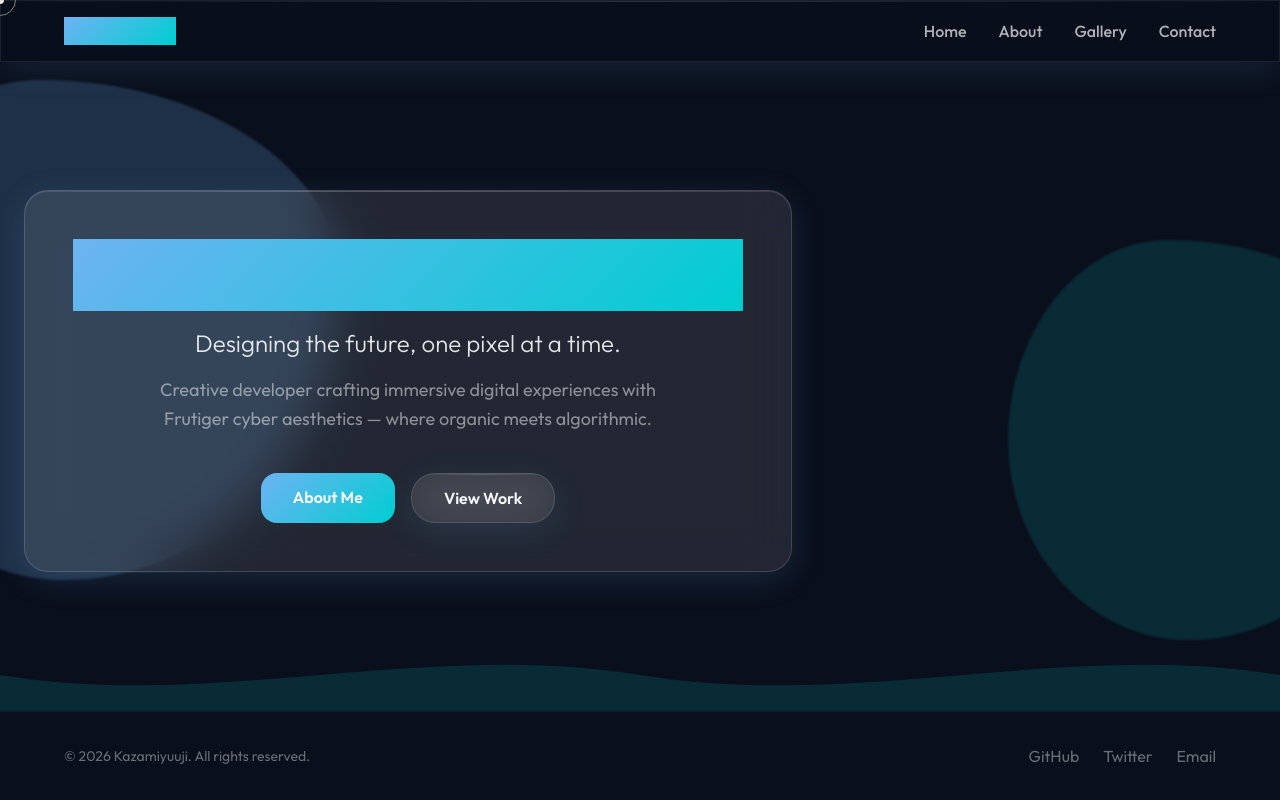
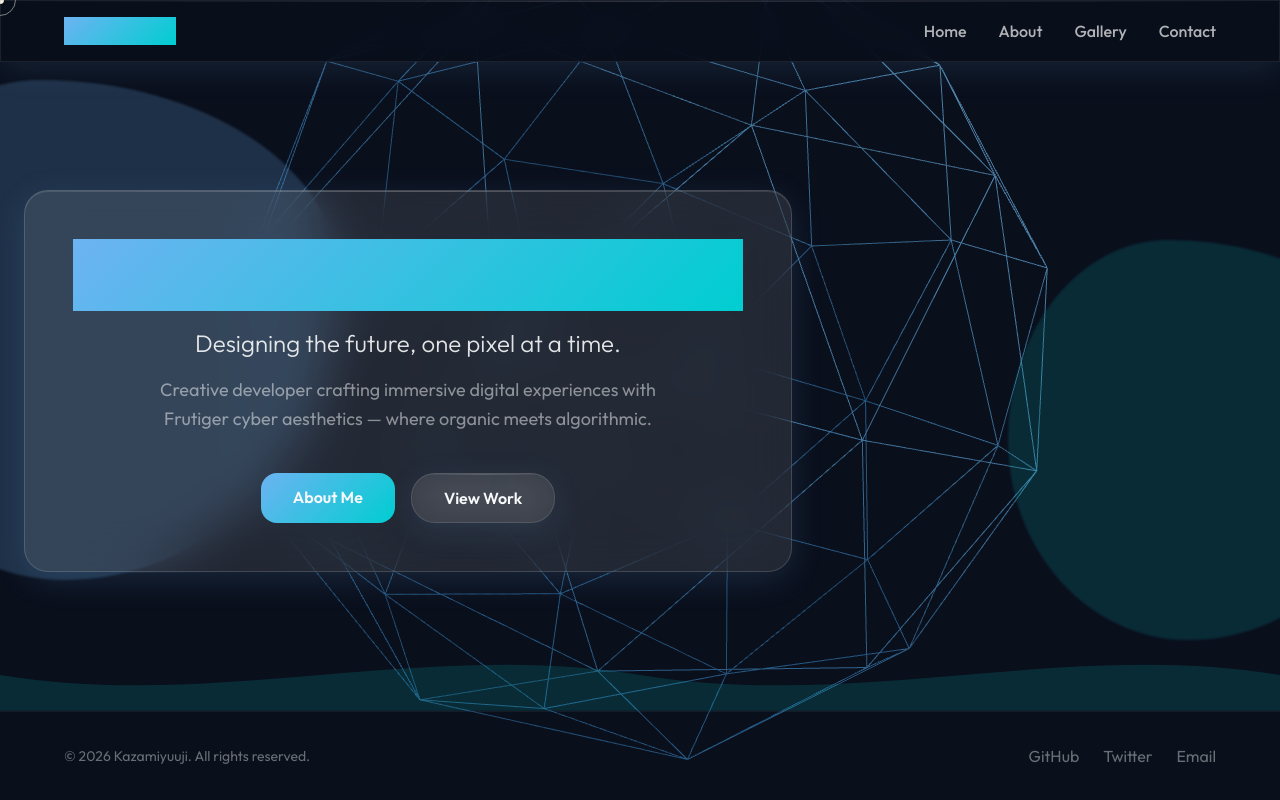
Before and after one commit to kazamiyuuji9029/kazamiyuuji, a Next.js app: page / in a window 1280 px wide. Built offline with nearby package versions, Linux system fonts and the light colour scheme.

Commit message:
feat(04-01): integrate HeroScene with dynamic import in home page
- Added HeroSceneLoader behind hero text as 3D background
- Used next/dynamic with ssr: false via Client Component wrapper
- Loading fallback shown while 3D scene loads
- Hero content z-indexed above 3D layer

```diff
--- a/app/page.tsx
+++ b/app/page.tsx
@@ -4,11 +4,15 @@ import GlassPanel from "@/components/glass/GlassPanel";
 import Blob from "@/components/shapes/Blob";
 import Wave from "@/components/shapes/Wave";
 import ScrollReveal from "@/components/animation/ScrollReveal";
+import HeroSceneLoader from "@/components/3d/HeroSceneLoader";
 import { heroContent } from "@/lib/data/portfolio";
 
 export default function Home() {
   return (
     <div className="min-h-screen flex flex-col relative overflow-hidden">
+      {/* 3D Hero Scene (lazy-loaded) */}
+      <HeroSceneLoader />
+
       {/* Background organic shapes */}
       <Blob
         color="rgba(109, 179, 242, 0.2)"
@@ -23,7 +27,7 @@ export default function Home() {
 
       <Navigation />
 
-      <main className="flex-1 flex items-center justify-center px-6 pt-24">
+      <main className="flex-1 flex items-center justify-center px-6 pt-24 relative z-10">
         <ScrollReveal className="w-full">
           <GlassPanel variant="hero" className="max-w-3xl text-center p-12">
             <h1 className="text-5xl md:text-7xl font-bold mb-4 gradient-primary bg-clip-text text-transparent">
```
